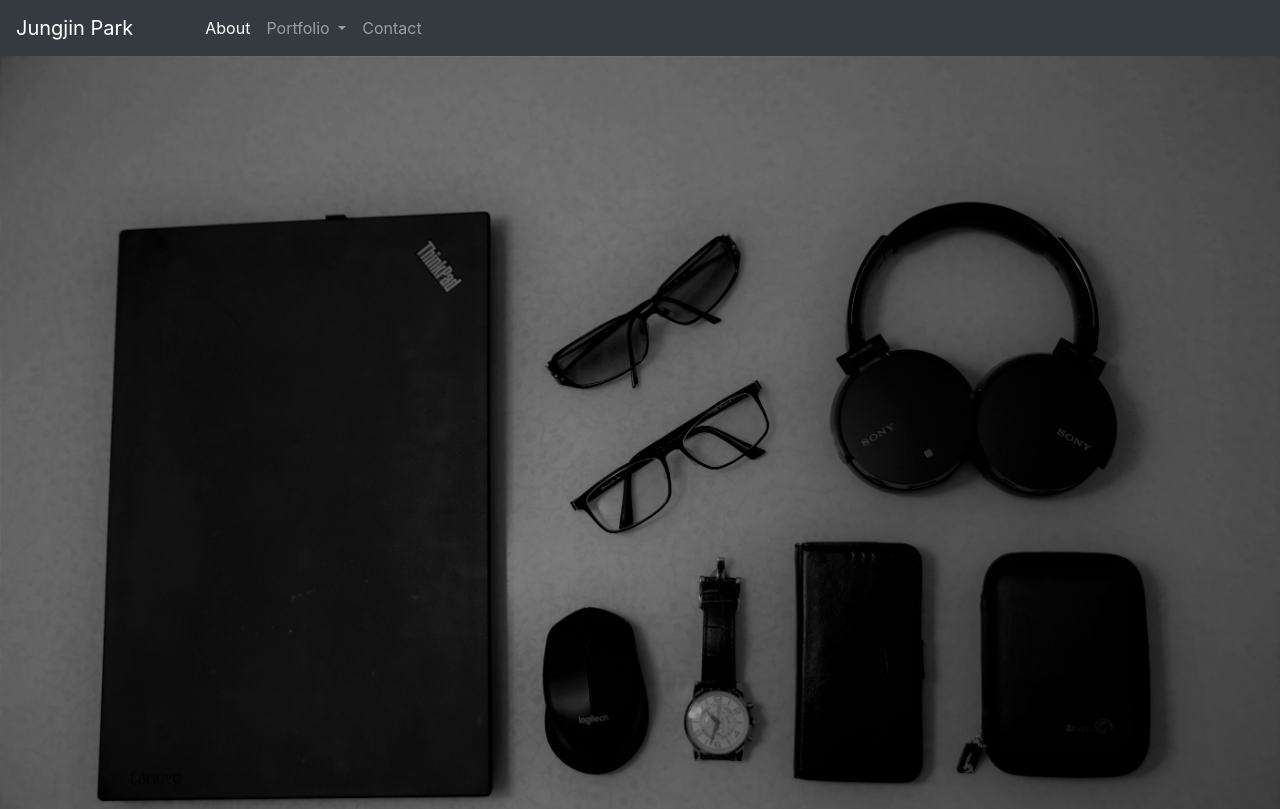
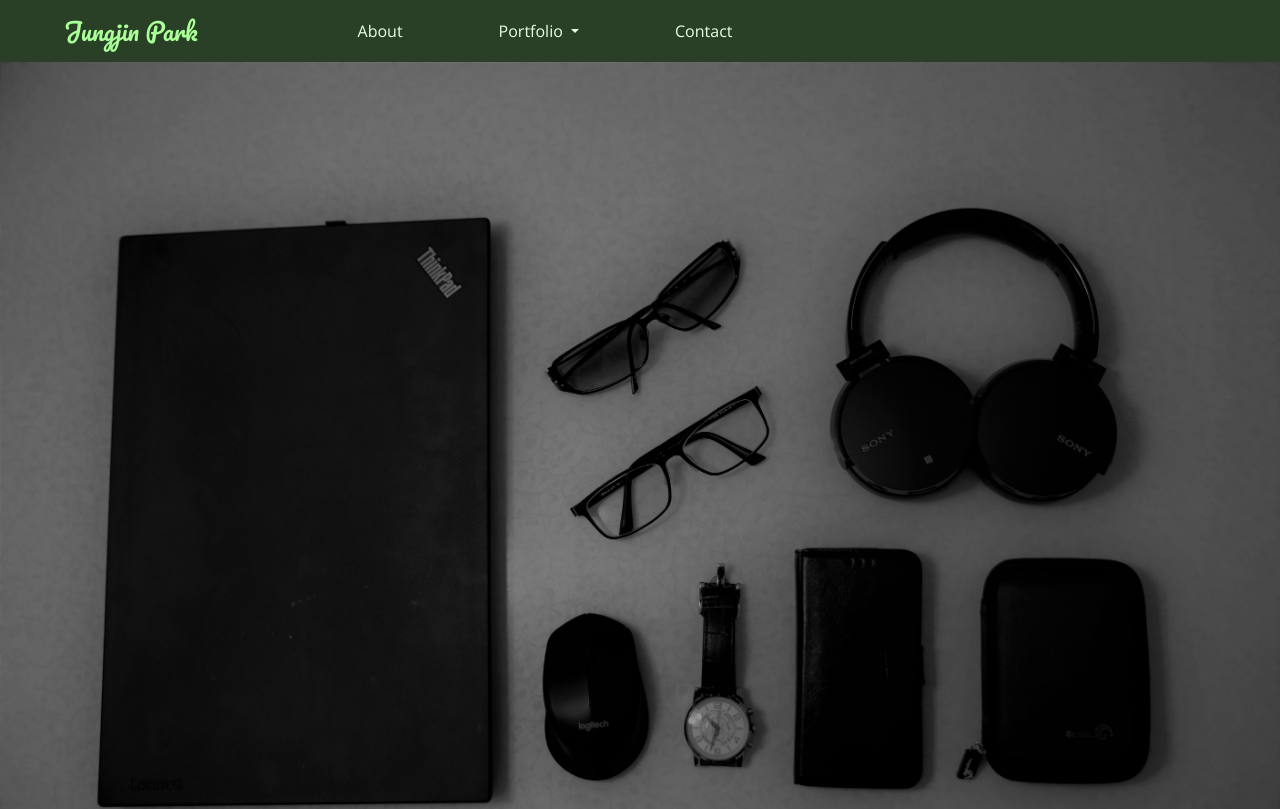
Before and after one commit to canadaprogrammer/simple-web, a plain HTML site: page index.html in a window 1280 px wide. Shown: the top 809 px of the page. Drawn offline with nearby package versions, Linux system fonts and the light colour scheme.

Commit message:
Modify navbar for customize
added google fonts: Pacifico for brand and Open Sans for text
removed navbar-dark and changed colour and font-size

```diff
--- a/home.less
+++ b/home.less
@@ -1,3 +1,26 @@
+body {
+  font-family: 'Open Sans', sans-serif;
+}
+nav {
+  background-color: hsl(110, 25%, 20%);
+  .navbar-brand {
+    color: hsl(110, 100%, 80%);
+    font-size: 1.5rem;
+    font-family: 'Pacifico', cursive;
+  }
+  .nav-item {
+    .nav-link {
+      color: hsl(110, 100%, 95%);
+    }
+  }
+  .navbar-toggler {
+    border-color: hsl(110, 100%, 95%);
+  }
+  .fa-bars {
+    color: hsl(110, 100%, 95%);
+  }
+}
+
 #home {
   #section_1 {
     img {
--- a/index.html
+++ b/index.html
@@ -6,26 +6,23 @@
   <meta http-equiv="X-UA-Compatible" content="ie=edge">
   <link rel="stylesheet" href="https://stackpath.bootstrapcdn.com/bootstrap/4.3.1/css/bootstrap.min.css" integrity="sha384-ggOyR0iXCbMQv3Xipma34MD+dH/1fQ784/j6cY/iJTQUOhcWr7x9JvoRxT2MZw1T" crossorigin="anonymous">
   <link rel="stylesheet/less" type="text/css" href="home.less">
+  <link href="https://fonts.googleapis.com/css?family=Open+Sans|Pacifico&display=swap" rel="stylesheet">
+  <link rel="stylesheet" href="https://cdnjs.cloudflare.com/ajax/libs/font-awesome/5.9.0/css/all.css" integrity="sha256-PF6MatZtiJ8/c9O9HQ8uSUXr++R9KBYu4gbNG5511WE=" crossorigin="anonymous" />
   <title>Simple Web</title>
-  <script src="//cdnjs.cloudflare.com/ajax/libs/less.js/3.9.0/less.min.js" ></script>
-  <script
-  src="https://code.jquery.com/jquery-3.4.1.min.js"
-  integrity="sha256-CSXorXvZcTkaix6Yvo6HppcZGetbYMGWSFlBw8HfCJo="
-  crossorigin="anonymous"></script>
 </head>
 <body>
-  <nav class="navbar navbar-expand-md sticky-top navbar-dark bg-dark">
-    <a class="navbar-brand" href="#">Jungjin Park</a>
+  <nav class="navbar navbar-expand-md sticky-top">
+    <a class="navbar-brand px-5" href="#">Jungjin Park</a>
     <button class="navbar-toggler" type="button" data-toggle="collapse" data-target="#navbarCollapse" aria-controls="navbarCollapse" aria-expanded="false" aria-label="Toggle navigation">
-      <span class="navbar-toggler-icon"></span>
+      <span class="fas fa-bars"></span>
     </button>
     <div class="collapse navbar-collapse ml-md-5" id="navbarCollapse">
       <ul class="navbar-nav mr-auto">
         <li class="nav-item active">
-          <a class="nav-link" href="#about">About <span class="sr-only">(current)</span></a>
+          <a class="nav-link px-5" href="#about">About <span class="sr-only">(current)</span></a>
         </li>
         <li class="nav-item dropdown">
-          <a class="nav-link dropdown-toggle" href="#" id="navbarDropdown" role="button" data-toggle="dropdown" aria-haspopup="true" aria-expanded="false">
+          <a class="nav-link px-5 dropdown-toggle" href="#" id="navbarDropdown" role="button" data-toggle="dropdown" aria-haspopup="true" aria-expanded="false">
             Portfolio
           </a>
           <div class="dropdown-menu" aria-labelledby="navbarDropdown">
@@ -35,7 +32,7 @@
           </div>
         </li>
         <li class="nav-item">
-          <a class="nav-link" href="#contact">Contact</a>
+          <a class="nav-link px-5" href="#contact">Contact</a>
         </li>
       </ul>
     </div>
@@ -51,6 +48,8 @@
   <footer>
 
   </footer>
+  <script src="//cdnjs.cloudflare.com/ajax/libs/less.js/3.9.0/less.min.js" ></script>
+  <script src="https://code.jquery.com/jquery-3.4.1.min.js" integrity="sha256-CSXorXvZcTkaix6Yvo6HppcZGetbYMGWSFlBw8HfCJo=" crossorigin="anonymous"></script>
   <script src="https://code.jquery.com/jquery-3.3.1.slim.min.js" integrity="sha384-q8i/X+965DzO0rT7abK41JStQIAqVgRVzpbzo5smXKp4YfRvH+8abtTE1Pi6jizo" crossorigin="anonymous"></script>
   <script src="https://cdnjs.cloudflare.com/ajax/libs/popper.js/1.14.7/umd/popper.min.js" integrity="sha384-UO2eT0CpHqdSJQ6hJty5KVphtPhzWj9WO1clHTMGa3JDZwrnQq4sF86dIHNDz0W1" crossorigin="anonymous"></script>
   <script src="https://stackpath.bootstrapcdn.com/bootstrap/4.3.1/js/bootstrap.min.js" integrity="sha384-JjSmVgyd0p3pXB1rRibZUAYoIIy6OrQ6VrjIEaFf/nJGzIxFDsf4x0xIM+B07jRM" crossorigin="anonymous"></script>
```
